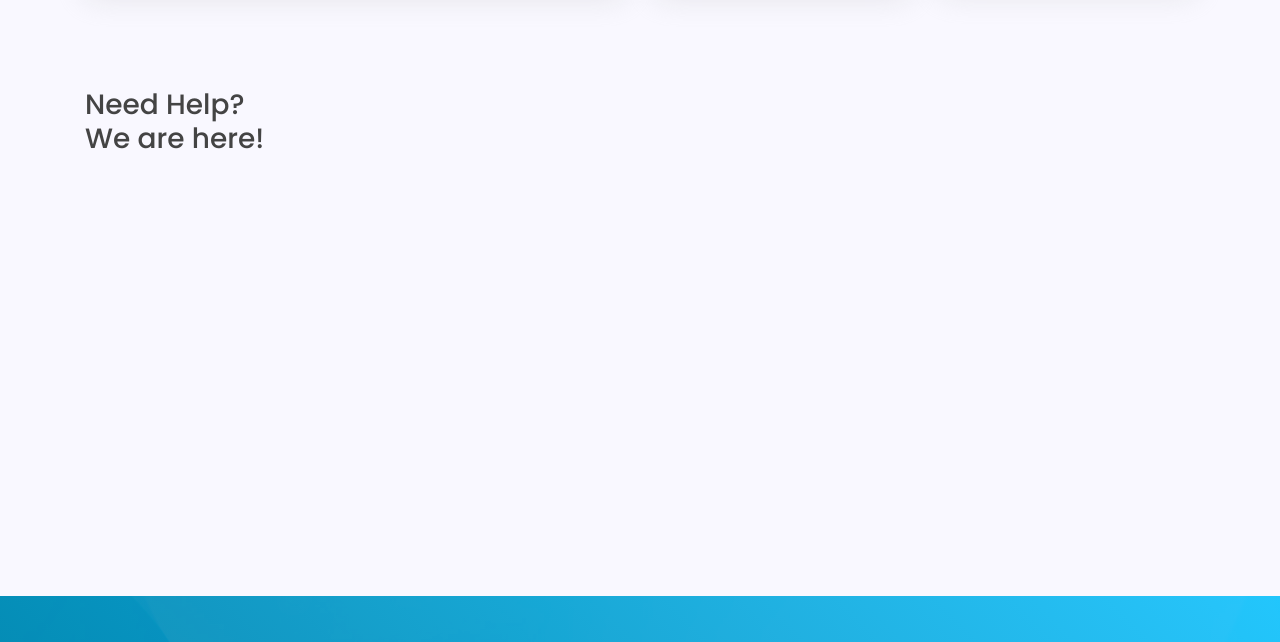
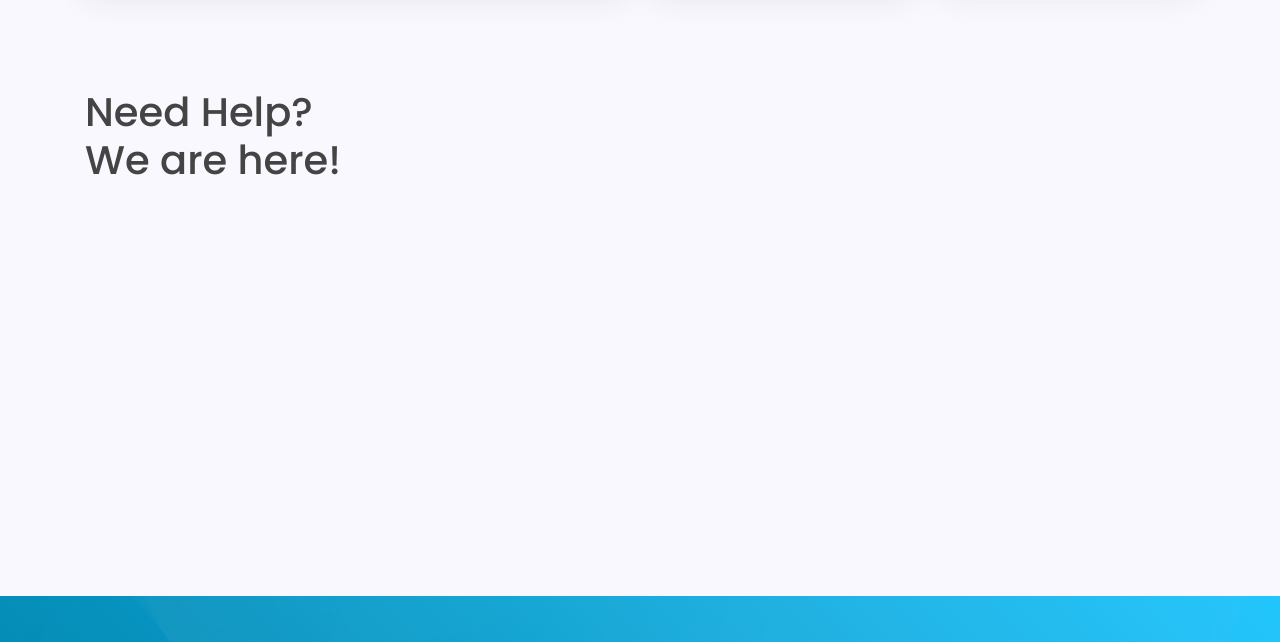
Before and after one commit to OTG-CarWash/OTG-CarWash.github.io, a plain HTML site: page index.html in a window 1280 px wide. Shown: the part 4337-4979 px from the top of the page. Drawn offline with nearby package versions, Linux system fonts and the light colour scheme; a script that the page names is missing.

Commit message:
fixed image

```diff
--- a/index.html
+++ b/index.html
@@ -455,7 +455,7 @@
             <!-- <center><img style="width: 25em;" src="/assets/img/about.jpg" /> -->
               <!-- <iframe class="mb-4 mb-lg-0" src="https://www.google.com/maps/embed?pb=!1m14!1m8!1m3!1d12097.433213460943!2d-74.0062269!3d40.7101282!3m2!1i1024!2i768!4f13.1!3m3!1m2!1s0x0%3A0xb89d1fe6bc499443!2sDowntown+Conference+Center!5e0!3m2!1smk!2sbg!4v1539943755621" frameborder="0" style="border:0; width: 100%; height: 384px;" allowfullscreen></iframe> -->
               <br> <br> <br>
-              <h3>Need Help? <br> We are here!</h3>
+              <h1>Need Help? <br> We are here!</h1>
             </center>
           </div>
 
```
